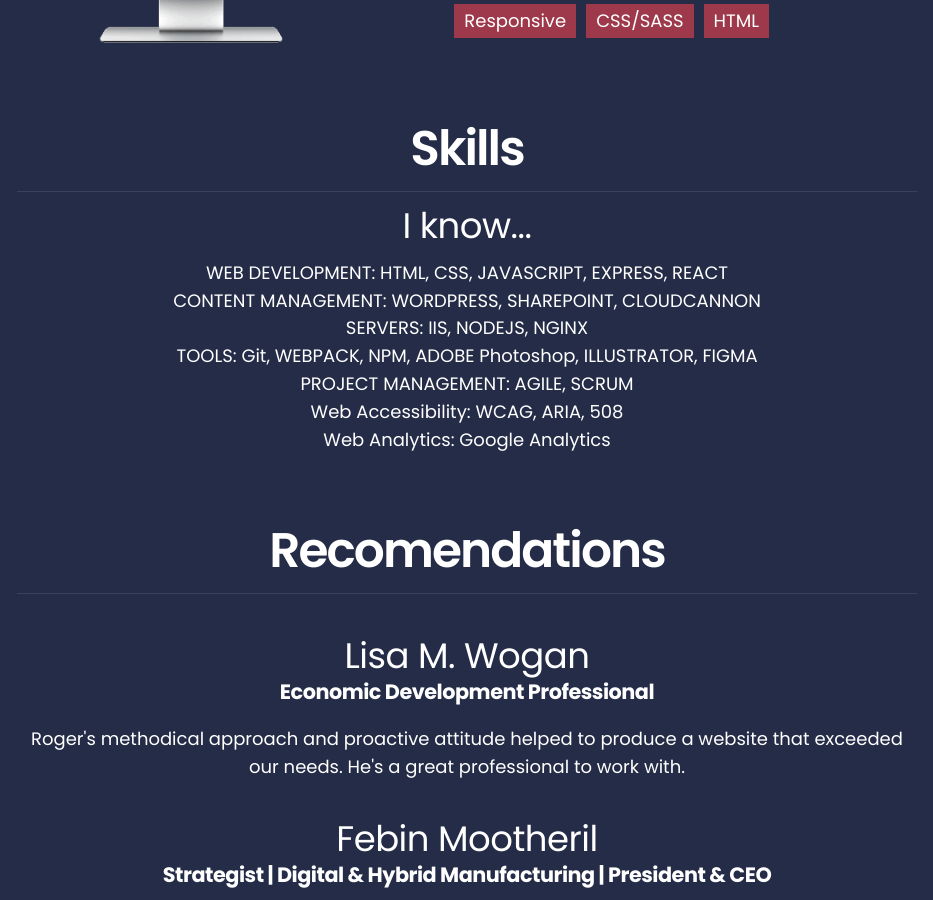
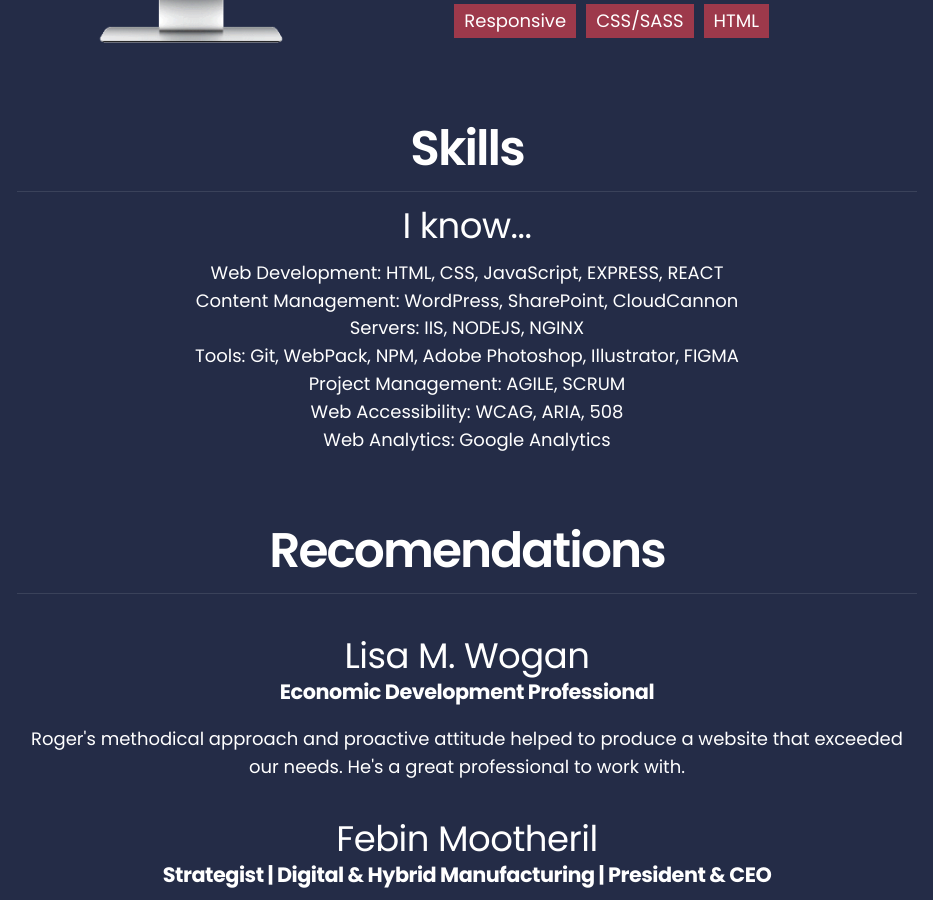
Before and after one commit to rehmpke/rogerehmpkesite, a Jekyll site: the page built from index.html, in a window 1280 px wide and 900 px high, scrolled down 1545 px. Shown: the whole window, without its empty margins (173-1106 px from the left). Built offline with Jekyll 4.4.1, drawn with Linux system fonts in a browser that asks for light colours.

Commit message:
Update skills.html
Covert for ease of reading to mixed case

```diff
--- a/_includes/skills.html
+++ b/_includes/skills.html
@@ -4,11 +4,11 @@
         <hr class="primary" />
         <h3>I know...</h3>
         <ul class="skills-list">
-            <li><span class="skill-label">WEB DEVELOPMENT:</span> HTML, CSS, JAVASCRIPT, EXPRESS, REACT</li>
-            <li><span class="skill-label">CONTENT MANAGEMENT:</span> WORDPRESS, SHAREPOINT, CLOUDCANNON</li>
-            <li><span class="skill-label">SERVERS:</span> IIS, NODEJS, NGINX</li>
-            <li><span class="skill-label">TOOLS:</span> Git, WEBPACK, NPM, ADOBE Photoshop, ILLUSTRATOR, FIGMA</li>
-            <li><span class="skill-label">PROJECT MANAGEMENT:</span> AGILE, SCRUM</li>
+            <li><span class="skill-label">Web Development:</span> HTML, CSS, JavaScript, EXPRESS, REACT</li>
+            <li><span class="skill-label">Content Management:</span> WordPress, SharePoint, CloudCannon</li>
+            <li><span class="skill-label">Servers:</span> IIS, NODEJS, NGINX</li>
+            <li><span class="skill-label">Tools:</span> Git, WebPack, NPM, Adobe Photoshop, Illustrator, FIGMA</li>
+            <li><span class="skill-label">Project Management:</span> AGILE, SCRUM</li>
             <li><span class="skill-label">Web Accessibility:</span> WCAG, ARIA, 508</li>
             <li><span class="skill-label">Web Analytics:</span> Google Analytics</li>
         </ul>
```
